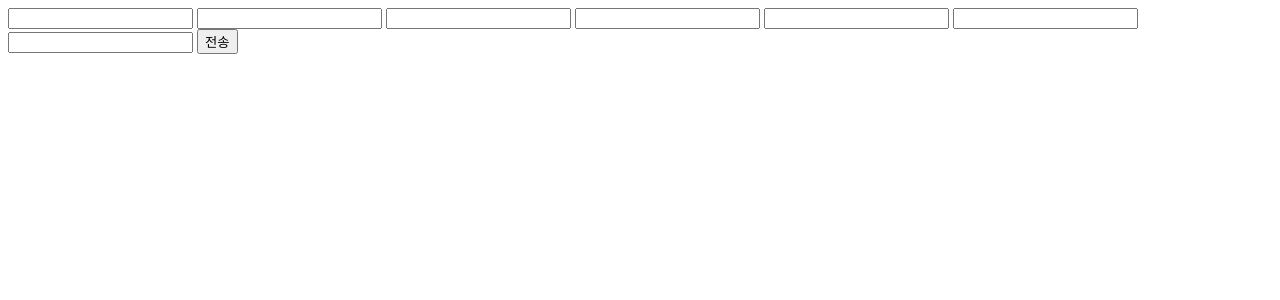
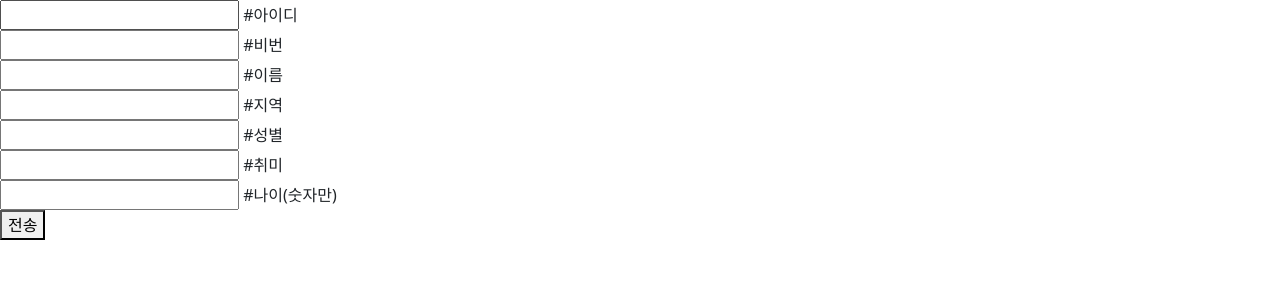
Before and after one commit to hayyasuau/https---github.com-hayyasuau-project1, a Django app: page /signup/ in a window 1280 px wide. Shown: the top 300 px of the page. Run offline with Django 4.2, Linux system fonts and the light colour scheme.

Commit message:
ㅎㅇㄱㅇ

```diff
--- a/templates/common/id_pw.html
+++ b/templates/common/id_pw.html
@@ -1,22 +1,41 @@
-<!DOCTYPE html>
-<html lang="en">
+<!doctype html>
+<html lang="ko">
   <head>
-    <meta charset="UTF-8">
-    <meta http-equiv="X-UA-Compatible" content="IE=edge">
-    <meta name="viewport" content="width=device-width, initial-scale=1.0">
-    <title>Document</title>
+    <meta charset="utf-8">
+    <meta name="viewport" content="width=device-width, initial-scale=1">
+    <title>회원가입</title>
+    <link href="https://cdn.jsdelivr.net/npm/bootstrap@5.2.3/dist/css/bootstrap.min.css" rel="stylesheet" integrity="sha384-rbsA2VBKQhggwzxH7pPCaAqO46MgnOM80zW1RWuH61DGLwZJEdK2Kadq2F9CUG65" crossorigin="anonymous">
   </head>
   <body>
-   <form action="" method="post">
-    <input type="text" name="info_id">
-    <input type="text" name="pw">
-    <input type="text" name="name">
-    <input type="text" name="region">
-    <input type="text" name="sex">
-    <input type="text" name="preference">
-    <input type="text" name="age">
+        <div class="container>
+            <div class="col-12 text-center">
+                <form action="." method="POST">
+                    <div>
+                        <input type="text" name="info_id"> #아이디
+                    </div>
+                    <div>
+                        <input type="text" name="pw"> #비번
+                    </div>
+                    <div>
+                        <input type="text" name="name"> #이름
+                    </div>
+                    <div>
+                        <input type="text" name="region"> #지역
+                    </div>
+                    <div>
+                        <input type="text" name="sex"> #성별
+                    </div>
+                    <div>
+                        <input type="text" name="preference"> #취미
+                    </div>
+                    <div>
+                        <input type="text" name="age"> #나이(숫자만)
+                    </div>
                     <button>전송</button>
         {% csrf_token %}
+        {% include "form_errors.html" %}
+            </div>
+        </div>
     </form>
   </body>
 </html>
```
Lines whose indentation alone changed are shown as unchanged.
